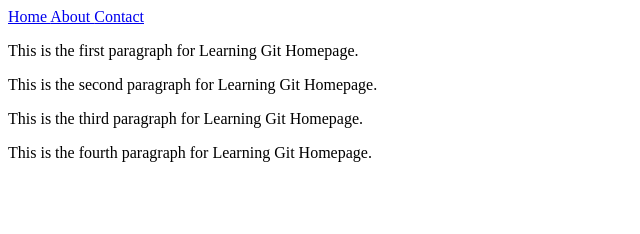
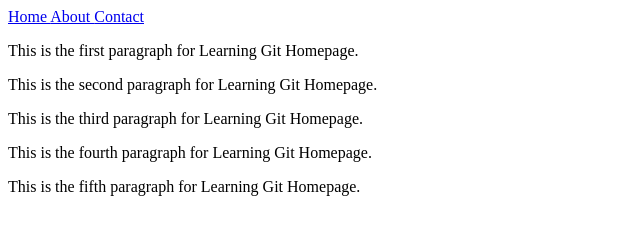
Before and after one commit to keithbored3310/LearningGitWebsite, a plain HTML site: page index.html in a window 1280 px wide. Shown: the whole page, without its empty margins (0-640 px from the left). Drawn offline with Linux system fonts and the light colour scheme.

Commit message:
Add another paragraph to index.html

```diff
--- a/index.html
+++ b/index.html
@@ -14,5 +14,6 @@
         <p> This is the second paragraph for Learning Git Homepage. </p>
         <p> This is the third paragraph for Learning Git Homepage. </p>
 		<p> This is the fourth paragraph for Learning Git Homepage. </p>
+		<p> This is the fifth paragraph for Learning Git Homepage. </p>
   </body>
 </html>
```
